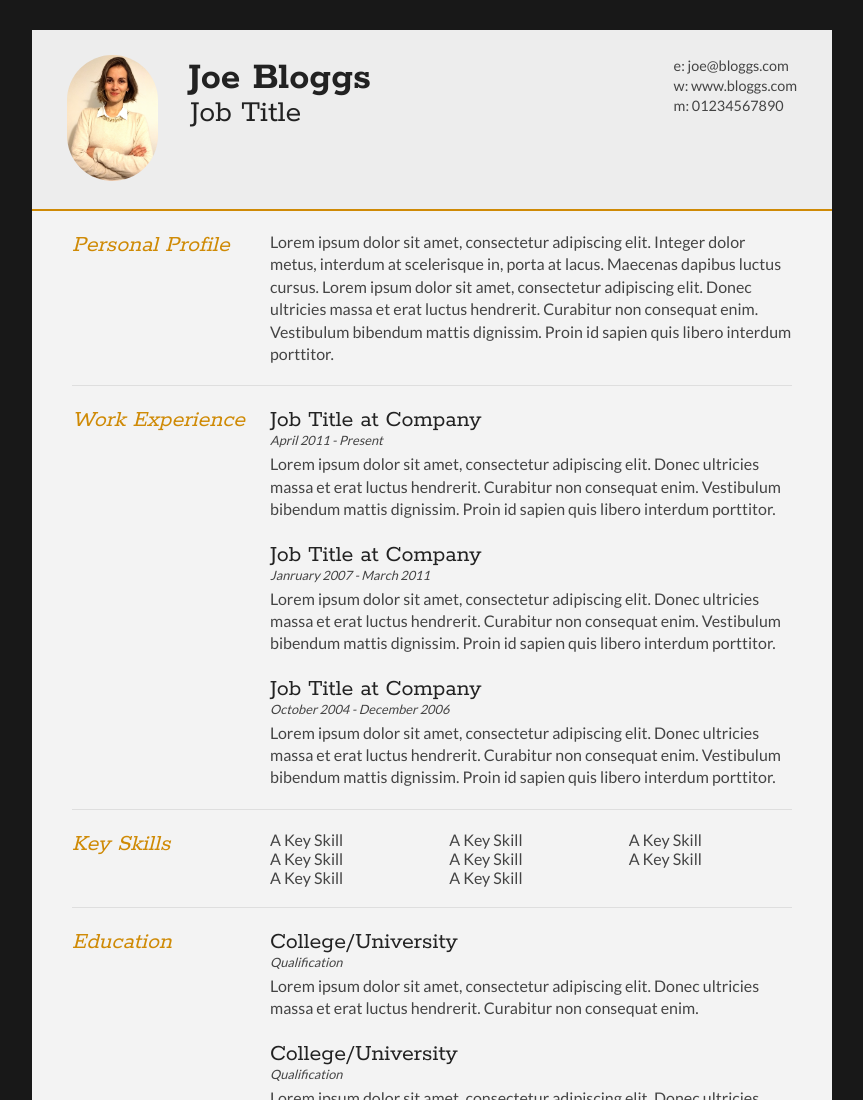
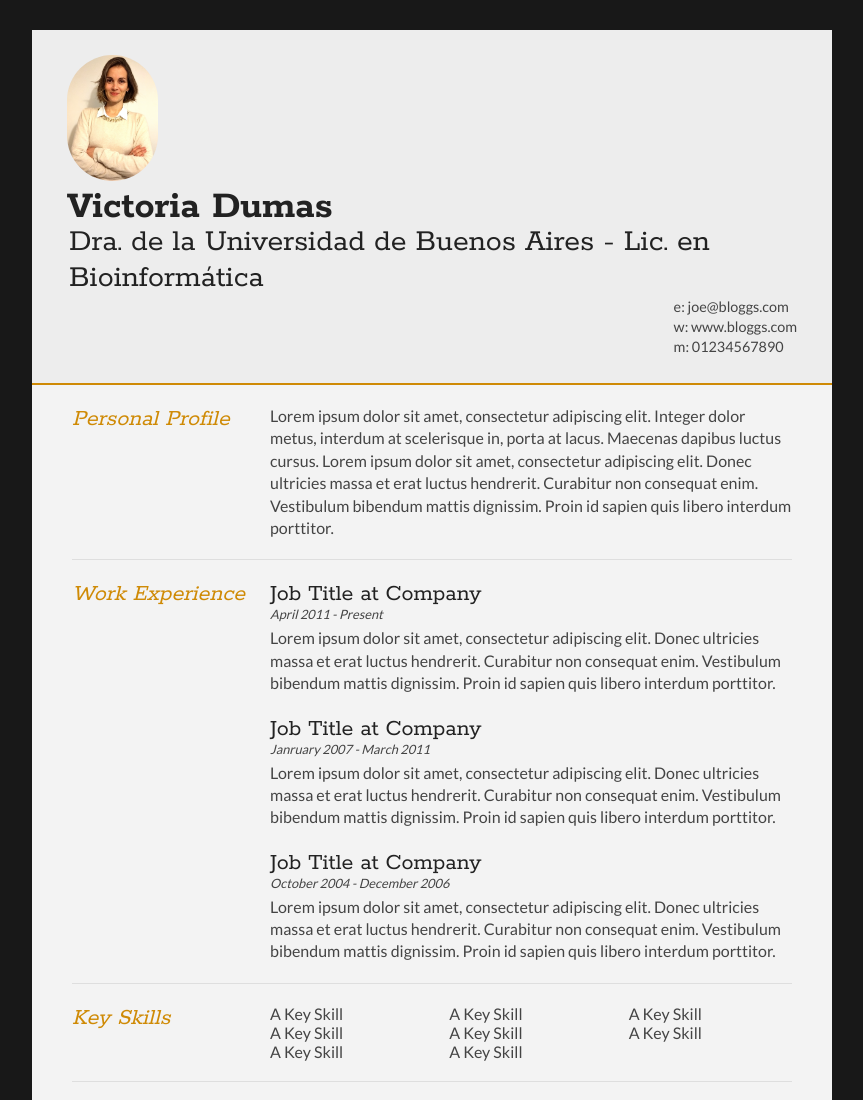
Before and after one commit to vickygisel/cv, a plain HTML site: page index.html in a window 1280 px wide. Shown: the top 1100 px of the page, without its empty margins (208-1071 px from the left). Drawn offline with Linux system fonts and the light colour scheme.

Commit message:
Add some data

```diff
--- a/index.html
+++ b/index.html
@@ -22,8 +22,8 @@
 		</div>
 
 		<div id="name">
-			<h1 class="quickFade delayTwo">Joe Bloggs</h1>
-			<h2 class="quickFade delayThree">Job Title</h2>
+			<h1 class="quickFade delayTwo">Victoria Dumas</h1>
+			<h2 class="quickFade delayThree">Dra. de la Universidad de Buenos Aires - Lic. en Bioinformática </h2>
 		</div>
 
 		<div id="contactDetails" class="quickFade delayFour">
```
